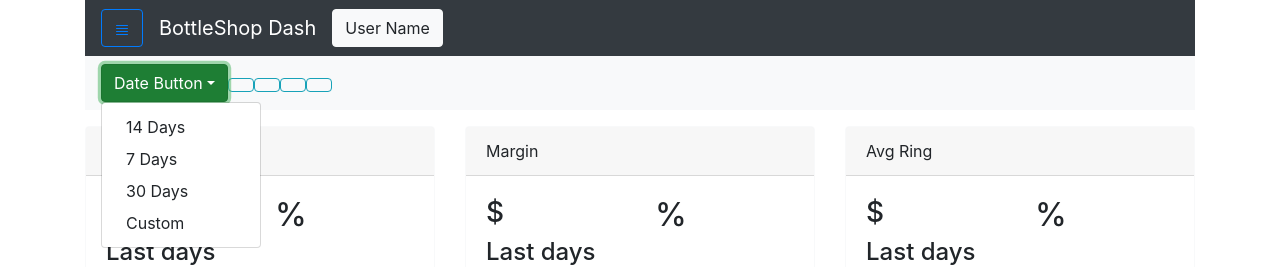
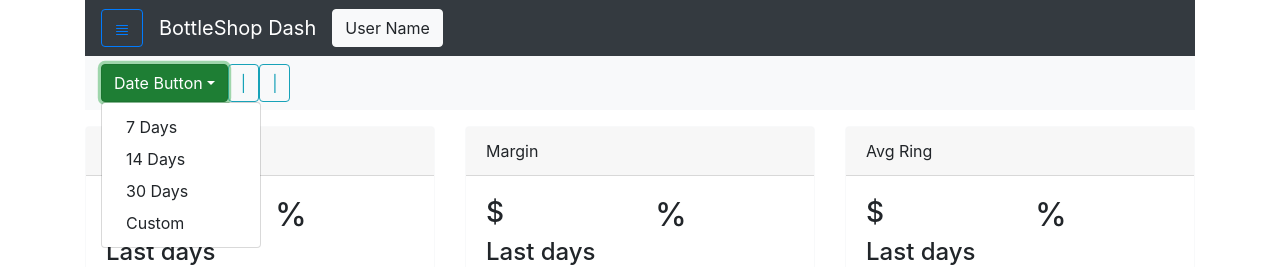
Before and after one commit to grburner/PER-DiBrunoDash, a React (Create React App) app: page / in a window 1280 px wide. Both pictures are taken after a click on the button "Date Button". Shown: the top 267 px of the page. Built offline with nearby package versions, Linux system fonts and the light colour scheme; no server answers.

Commit message:
moved state up to top of date picker tree

```diff
--- a/src/components/atoms/button/DateRangeButton.js
+++ b/src/components/atoms/button/DateRangeButton.js
@@ -7,8 +7,7 @@ const {range1, range2} = props
 
     return(
         <div>
-            <Button variant="outline-info">{ range1 }</Button>
-            <Button variant="outline-info">{ range2 }</Button>
+            <Button variant="outline-info">{ range1 } | { range2 }</Button>
         </div>
     )
 }
--- a/src/components/organisms/DropdownButton.js
+++ b/src/components/organisms/DateDropButton.js
@@ -6,28 +6,16 @@ import Dropdown from 'react-bootstrap/Dropdown'
 
 import miliToDate from '../../utilities/functions/miliToDate';
 
-const DropButton = (props) => {
-    const {children, onClick, variant, size} = props
-
-    const [dates, setDates] = useState({
-        range1s: '',
-        range1e: '',
-        range2s: '',
-        range2e: ''
-    });
+const DateDropButton = (props) => {
+    const {children, onClick, variant, size, handleDateSelection} = props
 
     function setDate(date, e) {
         let dt = new Date()
         let range1start = dt.setDate( dt.getDate() - 1 ); // yesterday
         let range1end = dt.setDate( dt.getDate() - date) // date days ago
-        let range2start = dt.setDate( dt.getDate() - (date + 1)) // date + 1 days ago
-        let range2end = dt.setDate( dt.getDate() - ((date * 2) + 1 )) // date + 1 + date days ago
-        setDates({
-            range1s: range1start,
-            range1e: range1end,
-            range2s: range2start,
-            range2e: range2end
-        })
+        let range2start = dt.setDate( dt.getDate() - 1 ) // date + 1 days ago
+        let range2end = dt.setDate( dt.getDate() - date) // date + 1 + date days ago
+        handleDateSelection([range1start, range1end, range2start, range2end])
     }
 
     return (
@@ -37,8 +25,8 @@ const DropButton = (props) => {
             </Dropdown.Toggle>
 
             <Dropdown.Menu>
+                <Dropdown.Item href="#/action-1" onClick={(e) => setDate(7, e)}>7 Days</Dropdown.Item>
                 <Dropdown.Item href="#/action-2" onClick={(e) => setDate(14, e)}>14 Days</Dropdown.Item>
-                <Dropdown.Item href="#/action-1" onClick={(e) => setDate(7, e)}>7 Days</Dropdown.Item>
                 <Dropdown.Item href="#/action-3" onClick={(e) => setDate(30, e)}>30 Days</Dropdown.Item>
                 <Dropdown.Item href="#/action-3" onClick={(e) => setDate(7, e)}>Custom</Dropdown.Item>
             </Dropdown.Menu>
@@ -47,4 +35,4 @@ const DropButton = (props) => {
 }
 
 
-export default DropButton;
+export default DateDropButton;
--- a/src/components/templates/DatePickerBar.js
+++ b/src/components/templates/DatePickerBar.js
@@ -1,19 +1,36 @@
 import React, { useEffect, useState } from 'react';
 
-import DropButton from '../organisms/DropdownButton';
+import mtd from '../../utilities/functions/miliToDate';
+
+import DateDropButton from '../organisms/DateDropButton';
 import DateRangeButton from '../atoms/button/DateRangeButton';
 
 import Navbar from 'react-bootstrap/Navbar';
 
 const DatePickerBar = (props) => {
+    const [dates, setDates] = useState({
+        range1s: '',
+        range1e: '',
+        range2s: '',
+        range2e: ''
+    });
+
+    const handleDateSelection = dateArr => {
+        setDates({
+            range1s: mtd(dateArr[0]),
+            range1e: mtd(dateArr[1]),
+            range2s: mtd(dateArr[2]),
+            range2e: mtd(dateArr[3])
+        })
+    }
 
 
     return (
         <div>
             <Navbar bg="light">
-                <DropButton>Date Range</DropButton>
-                <DateRangeButton></DateRangeButton>
-                <DateRangeButton></DateRangeButton>
+                <DateDropButton handleDateSelection= { handleDateSelection }>Date Range</DateDropButton>
+                <DateRangeButton range1={ dates.range1s } range2={ dates.range1e }></DateRangeButton>
+                <DateRangeButton range1={ dates.range2s } range2= { dates.range2e }></DateRangeButton>
             </Navbar>
         </div>
     )
```
